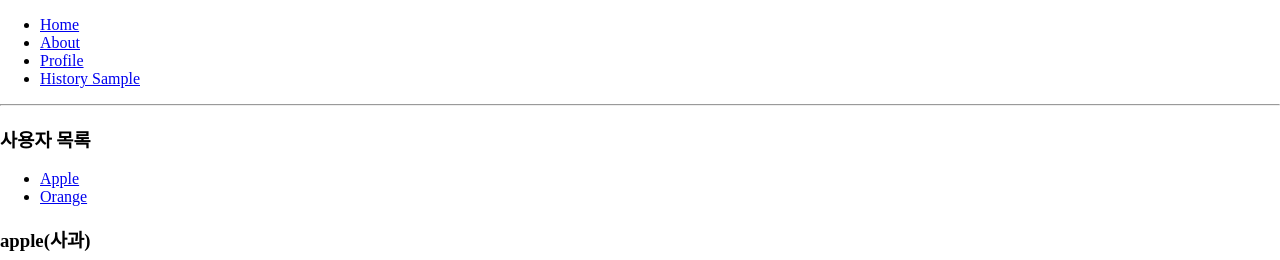
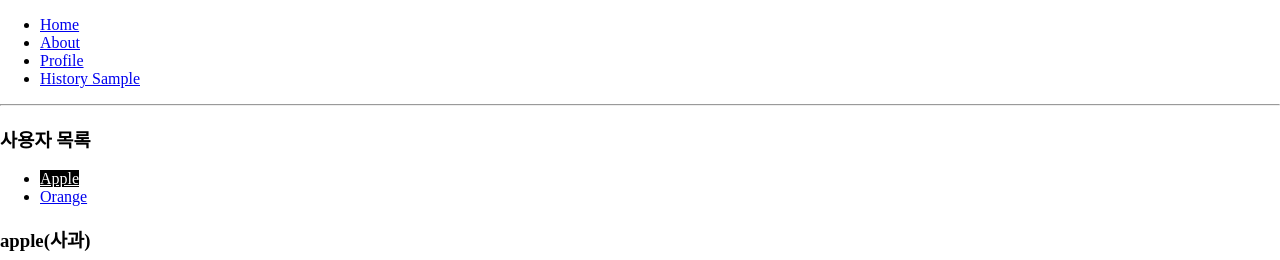
Before and after one commit to tunaep5/react-router-tutorial, a React (Create React App) app: page /profiles/apple in a window 1280 px wide. Shown: the top 260 px of the page. Built offline with nearby package versions, Linux system fonts and the light colour scheme.

Commit message:
NavLink 컴포넌트 실습

```diff
--- a/src/components/Profiles.js
+++ b/src/components/Profiles.js
@@ -1,17 +1,26 @@
 import React from 'react';
-import { Route, Link } from 'react-router-dom';
+import { Route, NavLink } from 'react-router-dom';
 import Profile from './Profile';
 
 const Profiles = () => {
+  const activeStyle = {
+    background: 'black',
+    color: 'white',
+  };
+
   return (
     <div>
       <h3>사용자 목록</h3>
       <ul>
         <li>
-          <Link to="/profiles/apple">Apple</Link>
+          <NavLink activeStyle={activeStyle} to="/profiles/apple">
+            Apple
+          </NavLink>
         </li>
         <li>
-          <Link to="/profiles/orange">Orange</Link>
+          <NavLink activeStyle={activeStyle} to="/profiles/orange">
+            Orange
+          </NavLink>
         </li>
       </ul>
 
```
